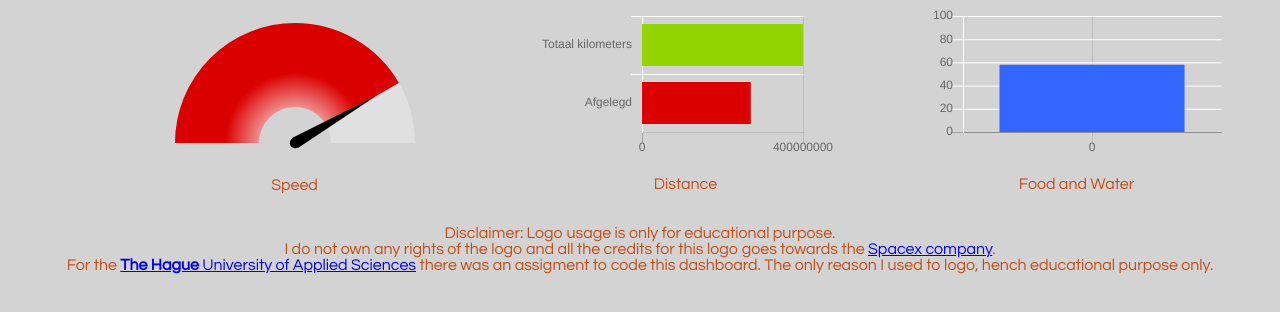
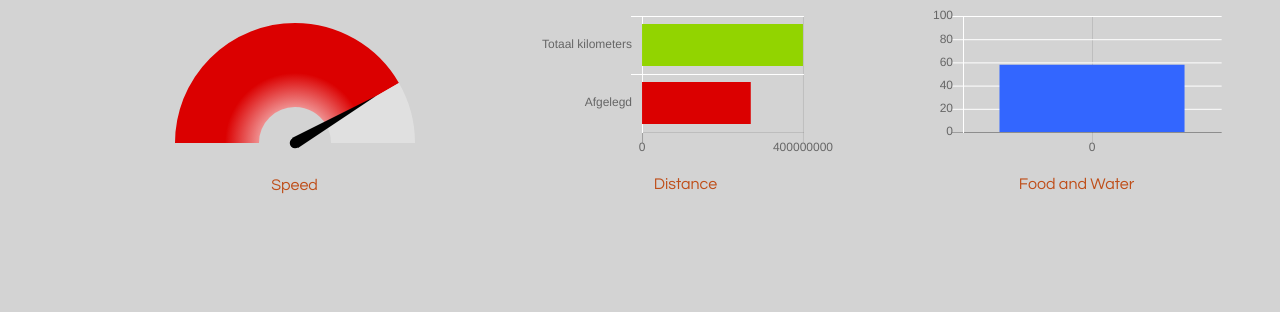
Before and after one commit to ArinaVink/Expositie-1-AV, a plain HTML site: page index.html in a window 1280 px wide. Drawn offline with Linux system fonts and the light colour scheme.

Commit message:
removing disclaimer

```diff
--- a/index.html
+++ b/index.html
@@ -29,10 +29,7 @@
             <p class="title"> Food and Water</p>
         </div>
 
-        <p> Disclaimer: Logo usage is only for educational purpose.</br>
-          I do not own any rights of the logo and all the credits for this logo goes towards the <a href="https://www.spacex.com/">Spacex company</a>.</br>
-          For the <a href="https://www.dehaagsehogeschool.nl/"><strong>The Hague</strong> University of Applied Sciences</a> there was an assigment to code this dashboard. The only reason I used to logo, hench educational purpose only.</div>
-    </p>
+
     <script src="javascript/modules/chart.min.js"></script>
     <script src="javascript/modules/gauge.min.js"></script>
     <script src="javascript/modules/column.min.js"></script>
```
